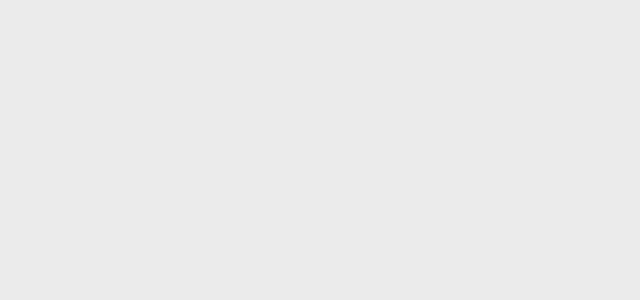
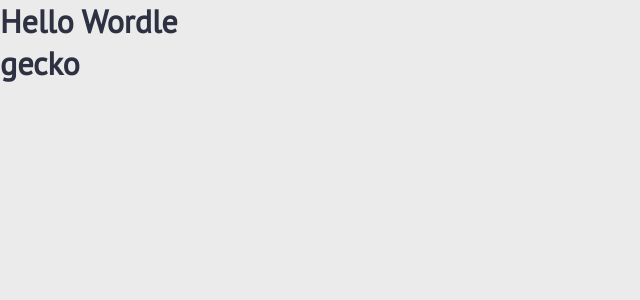
Before and after one commit to SomtooFromLaffy/Not-Wordle, a React (Create React App) app in the folder not-wordle/: page / in a window 1280 px wide. Shown: the top 300 px of the page, without its empty margins (0-640 px from the left). Built offline with nearby package versions, Linux system fonts and the light colour scheme.

Commit message:
Solution is derivable and can be displayed

```diff
--- a/not-wordle/src/routes/wordlehome.js
+++ b/not-wordle/src/routes/wordlehome.js
@@ -1,11 +1,23 @@
-import React from 'react'
+import React, { useEffect, useState } from 'react'
+import  word_list from '../assets/animals.json'
 
-const wordlehome = () => {
+const Wordlehome = () => {
+  const [solution, setSolution] = useState(null)
+
+  // Get a word upon re-render of the component and changes state to the
+  // current word. solution word at this time is generated randomly regardless
+  // of category
+  useEffect(() => {
+    const random_word = word_list['animals'][Math.floor(Math.random()*word_list['animals'].length)]
+    console.log(random_word)
+    setSolution(random_word['name'])
+  }, [setSolution])
   return (
     <div>
-
+      <h1>Hello Wordle</h1>
+      {solution && <h1>{solution}</h1>}
     </div>
   )
 }
 
-export default wordlehome
+export default Wordlehome
```
